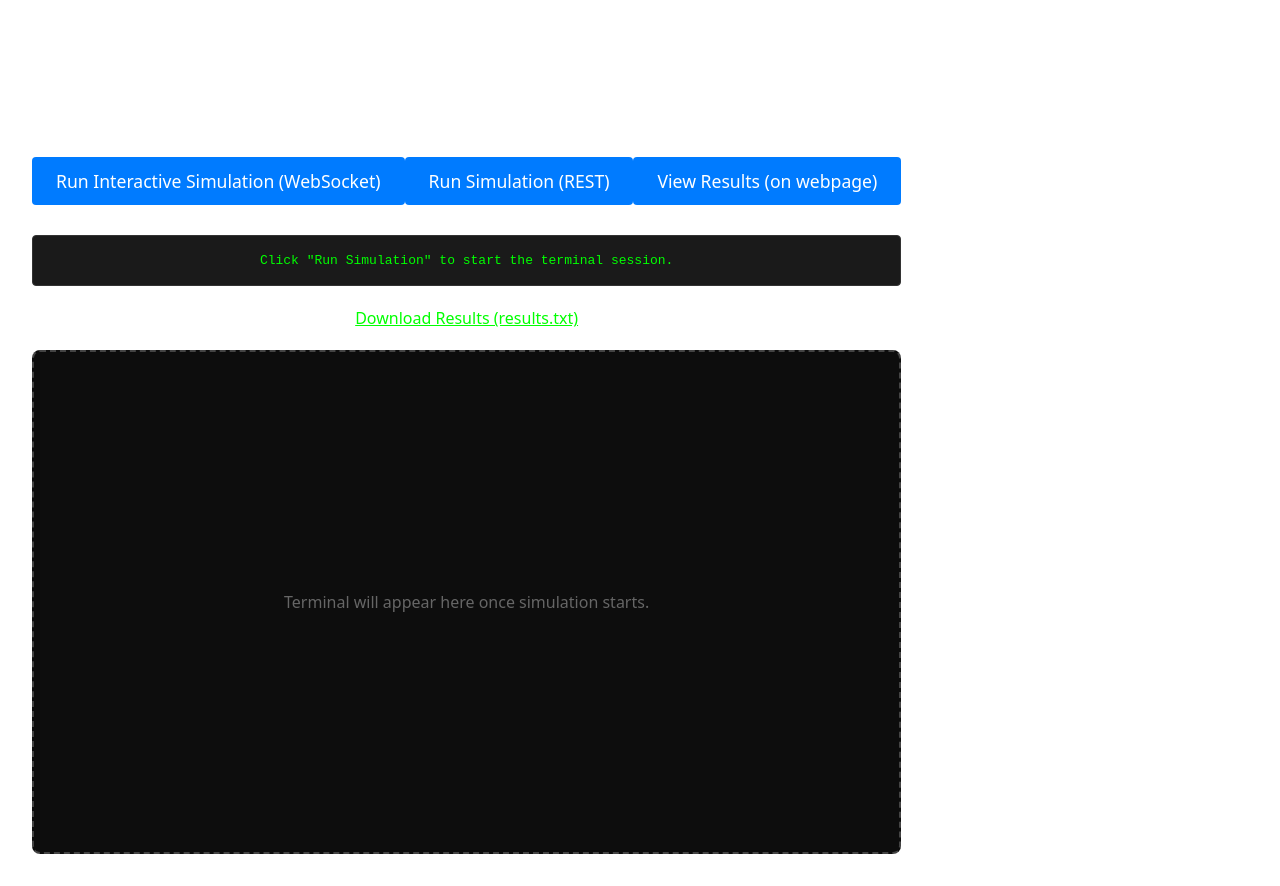
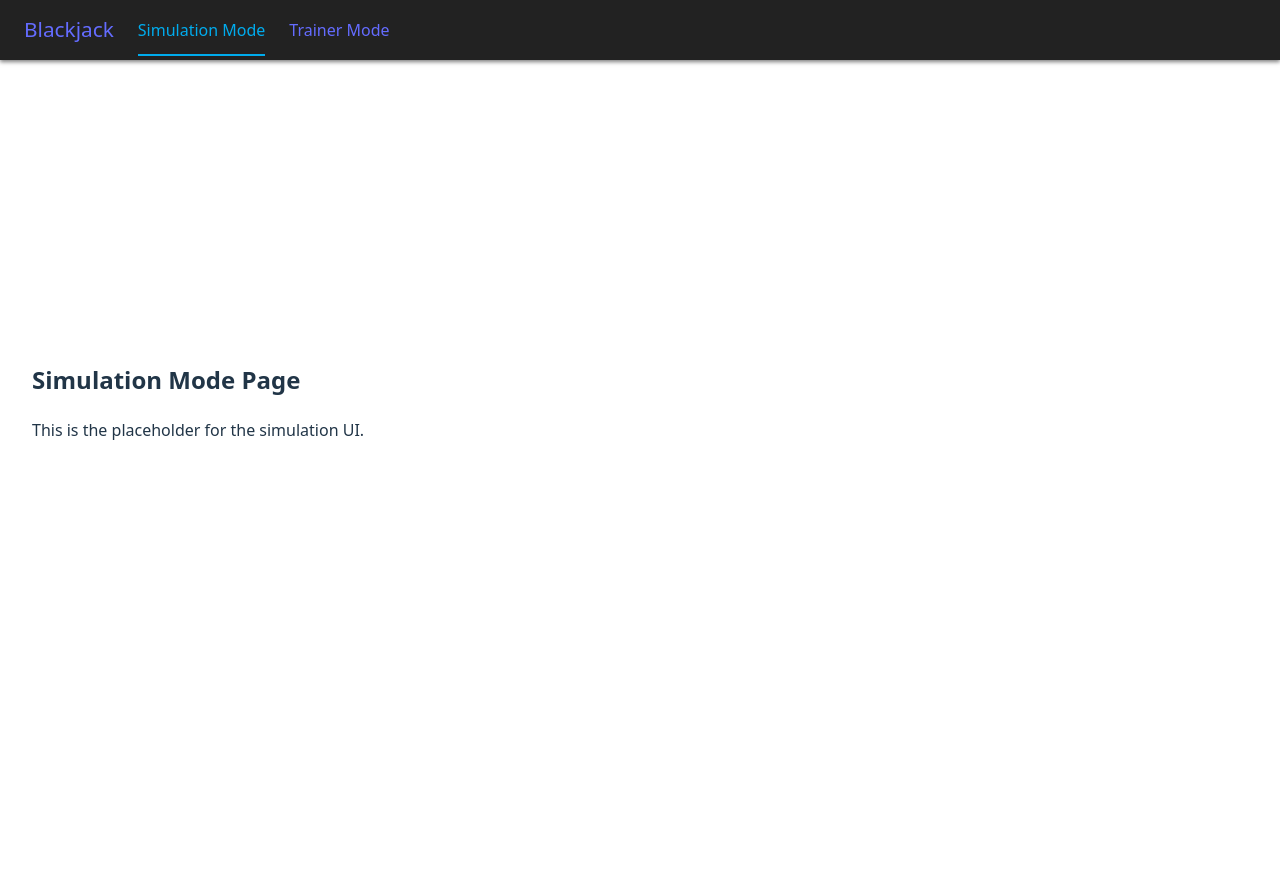
Before and after one commit to lucas-mach/Blackjack-Simulator, a React app in the folder frontend/: page /simulation in a window 1280 px wide. After the commit the page ends 800 px from the top, so only its background shows below. Built offline with nearby package versions, Linux system fonts and the light colour scheme; the HTML template or start-up script is replaced by a standard one.

Commit message:
Added navbar with 2 modes that link to empty pages

```diff
--- a/frontend/package.json
+++ b/frontend/package.json
@@ -11,7 +11,8 @@
   },
   "dependencies": {
     "react": "^19.2.0",
-    "react-dom": "^19.2.0"
+    "react-dom": "^19.2.0",
+    "react-router-dom": "^7.13.0"
   },
   "devDependencies": {
     "@eslint/js": "^9.39.1",
--- a/frontend/src/App.css
+++ b/frontend/src/App.css
@@ -2,6 +2,7 @@
   max-width: 1000px;
   margin: 0 auto;
   padding: 2rem;
+  padding-top: 80px; /* account for fixed navbar */
   text-align: center;
   color: #fff;
 }
--- a/frontend/src/App.jsx
+++ b/frontend/src/App.jsx
@@ -1,6 +1,10 @@
 import { useState } from 'react'
 import './App.css'
+import Navbar from './Navbar'
 import Terminal from './Terminal'
+import Simulation from './Simulation'
+import Trainer from './Trainer'
+import { BrowserRouter as Router, Routes, Route, Navigate } from 'react-router-dom'
 
 function App() {
   const [output, setOutput] = useState('')
@@ -10,7 +14,6 @@ function App() {
     setTerminalKey(prev => prev + 1)
     setOutput('Simulation session ' + (terminalKey + 1) + ' started...')
   }
-
 
   const runRestSimulation = async () => {
     try {
@@ -46,15 +49,14 @@ const fetchResults = async () => {
     }
   };
 
-
-  return (
+  // keep original UI in a variable so we can route to it
+  const interactivePage = (
     <div className="app-container">
       <h1>Blackjack Simulator</h1>
       <div className="controls">
         <button className="run-btn" onClick={handleRunSimulation}>
           Run Interactive Simulation (WebSocket)
         </button>
-
 
         <button className="run-btn" onClick={runRestSimulation}>
           Run Simulation (REST)
@@ -92,6 +94,19 @@ const fetchResults = async () => {
       </section>
     </div>
   )
+
+  return (
+    <Router>
+      <Navbar />
+      <Routes>
+        <Route path="/simulation" element={<Simulation />} />
+        <Route path="/trainer" element={<Trainer />} />
+        {/* keep original simulator UI available at root for now */}
+        <Route path="/" element={interactivePage} />
+        <Route path="*" element={<Navigate to="/" replace />} />
+      </Routes>
+    </Router>
+  )
 }
 
 export default App
--- /dev/null
+++ b/frontend/src/Navbar.css
@@ -0,0 +1,55 @@
+.navbar {
+  display: flex;
+  align-items: center;
+  justify-content: flex-start;
+  background-color: #222;
+  padding: 0 1.5rem;
+  height: 60px;
+  color: #fff;
+  box-shadow: 0 2px 4px rgba(0, 0, 0, 0.5);
+  position: fixed;
+  top: 0;
+  left: 0;
+  right: 0;
+  z-index: 1000;
+}
+
+.navbar-brand {
+  font-size: 1.3rem;
+  font-weight: bold;
+}
+
+.navbar-items {
+  list-style: none;
+  display: flex;
+  margin: 0; /* align items to the left, next to brand */
+  padding: 0;
+}
+
+.navbar-items li {
+  margin-left: 1.5rem;
+  cursor: pointer;
+  position: relative;
+  padding: 0.5rem 0;
+  transition: color 0.2s;
+}
+
+.navbar-items li:hover {
+  color: #00acee;
+}
+
+.navbar-items li .active,
+.navbar-items li .active:link,
+.navbar-items li .active:visited {
+  color: #00acee;
+}
+
+.navbar-items li .active::after {
+  content: '';
+  position: absolute;
+  bottom: -6px;
+  left: 0;
+  width: 100%;
+  height: 2px;
+  background-color: #00acee;
+}
--- /dev/null
+++ b/frontend/src/Navbar.jsx
@@ -0,0 +1,29 @@
+import React from 'react';
+import { NavLink } from 'react-router-dom';
+import './Navbar.css';
+
+const Navbar = () => {
+  return (
+    <nav className="navbar">
+      <div className="navbar-brand">
+        <NavLink to="/" className="brand-link">
+          Blackjack
+        </NavLink>
+      </div>
+      <ul className="navbar-items">
+        <li>
+          <NavLink to="/simulation" className={({ isActive }) => (isActive ? 'active' : '')}>
+            Simulation Mode
+          </NavLink>
+        </li>
+        <li>
+          <NavLink to="/trainer" className={({ isActive }) => (isActive ? 'active' : '')}>
+            Trainer Mode
+          </NavLink>
+        </li>
+      </ul>
+    </nav>
+  );
+};
+
+export default Navbar;
--- /dev/null
+++ b/frontend/src/Simulation.jsx
@@ -0,0 +1,12 @@
+import React from 'react';
+
+const Simulation = () => {
+  return (
+    <div style={{ padding: '2rem' }}>
+      <h2>Simulation Mode Page</h2>
+      <p>This is the placeholder for the simulation UI.</p>
+    </div>
+  );
+};
+
+export default Simulation;
--- /dev/null
+++ b/frontend/src/Trainer.jsx
@@ -0,0 +1,12 @@
+import React from 'react';
+
+const Trainer = () => {
+  return (
+    <div style={{ padding: '2rem' }}>
+      <h2>Trainer Mode Page</h2>
+      <p>This is the placeholder for the trainer interface.</p>
+    </div>
+  );
+};
+
+export default Trainer;
```
Also changed, not shown: 2 other files (tests, documents, lock files or other folders). Lines whose indentation alone changed are shown as unchanged.
